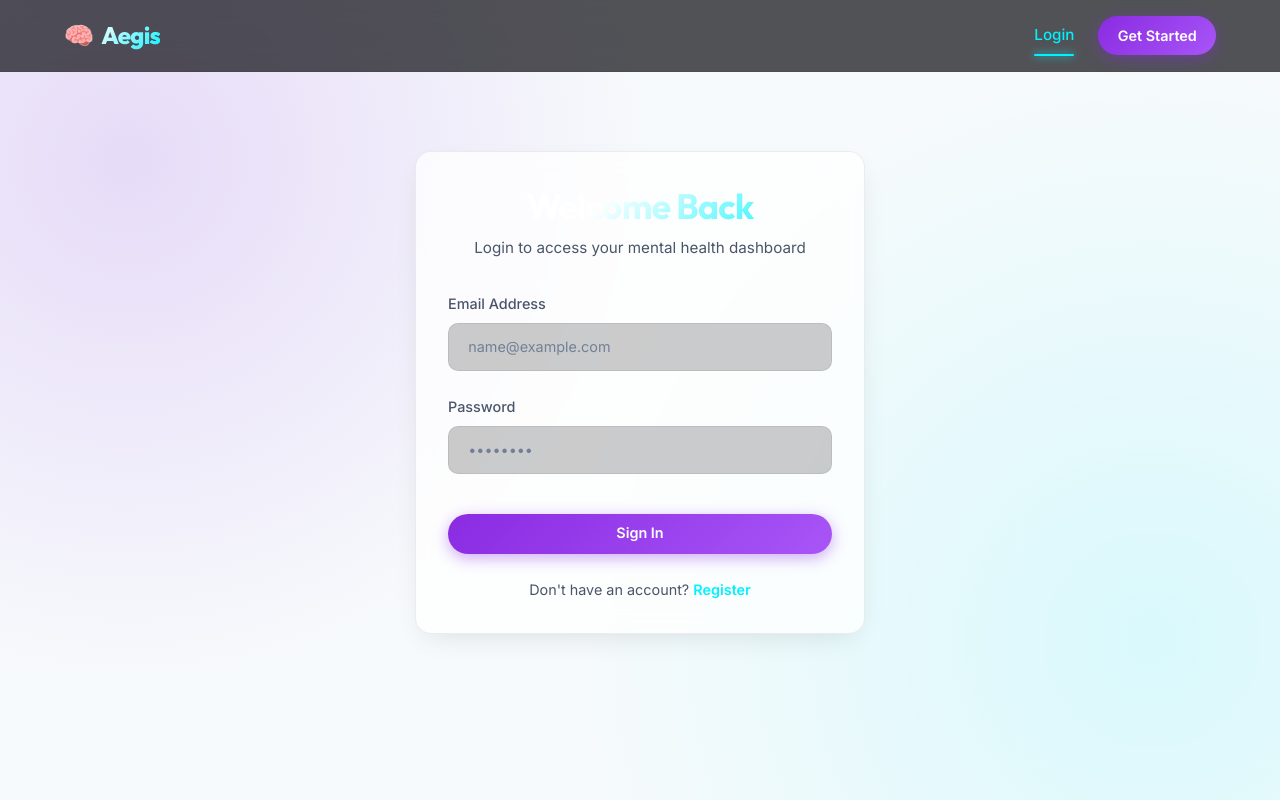
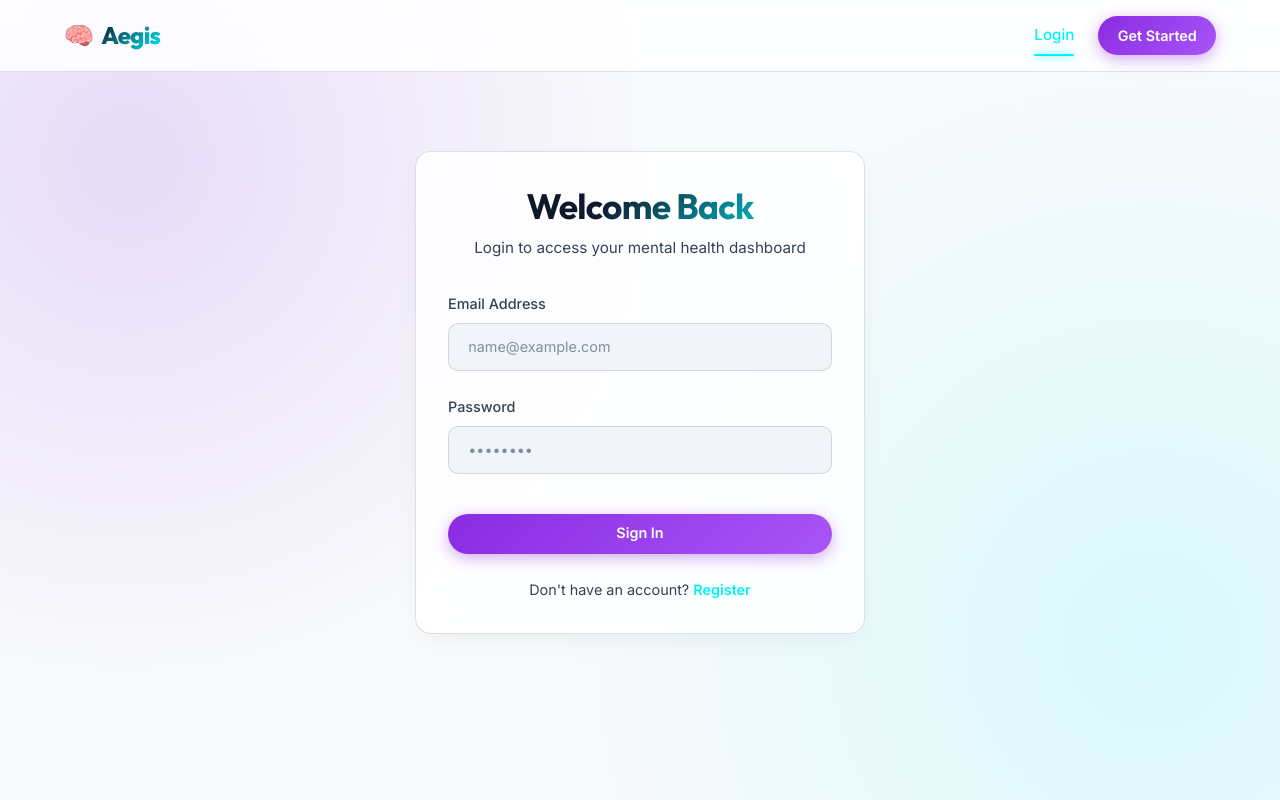
Before and after one commit to Nakkeeran-T/Mental-health-risk-assessment, a React (Vite) app in the folder frontend/: page /login in a window 1280 px wide. Built offline with nearby package versions, Linux system fonts and the light colour scheme.

Commit message:
Fixed the ui

```diff
--- a/frontend/src/components/DatePicker.css
+++ b/frontend/src/components/DatePicker.css
@@ -66,6 +66,10 @@
   width: 320px;
   z-index: var(--z-dropdown);
   padding: var(--space-4);
+  background: var(--bg-secondary);
+  border: 1px solid var(--border-glass);
+  border-radius: var(--radius-lg);
+  box-shadow: var(--shadow-premium);
   animation: dpSlideIn 0.25s cubic-bezier(0.22, 1, 0.36, 1);
 }
 
@@ -89,7 +93,7 @@
 }
 
 .dp-nav-btn {
-  background: none;
+  background: var(--bg-tertiary);
   border: 1px solid var(--border-glass);
   color: var(--text-secondary);
   width: 32px;
@@ -104,7 +108,7 @@
 }
 
 .dp-nav-btn:hover {
-  background: rgba(255, 255, 255, 0.06);
+  background: var(--bg-glass);
   border-color: var(--text-muted);
   color: var(--text-primary);
 }
@@ -186,7 +190,7 @@
 }
 
 .dp-cell:hover:not(:disabled) {
-  background: rgba(255, 255, 255, 0.06);
+  background: var(--bg-tertiary);
   color: var(--text-primary);
   border-color: var(--border-glass);
 }
@@ -204,7 +208,10 @@
 }
 
 /* Cells from adjacent months — visually dimmed */
-.dp-cell-outside { color: rgba(255, 255, 255, 0.15); }
+.dp-cell-outside {
+  color: var(--text-muted);
+  opacity: 0.45;
+}
 
 /* Today highlight */
 .dp-cell-today {
--- a/frontend/src/components/Navbar.css
+++ b/frontend/src/components/Navbar.css
@@ -8,7 +8,7 @@
 
 /* ── Outer container — sticky glass bar ── */
 .navbar-container {
-  background: rgba(10, 11, 16, 0.7);
+  background: var(--bg-glass);
   backdrop-filter: blur(12px);
   -webkit-backdrop-filter: blur(12px);
   border-bottom: 1px solid var(--border-glass);
@@ -38,7 +38,7 @@
   align-items: center;
   gap: var(--space-2);
   letter-spacing: -0.03em;
-  background: linear-gradient(135deg, #fff 30%, var(--accent-secondary) 100%);
+  background: linear-gradient(135deg, var(--text-primary) 30%, var(--accent-secondary) 100%);
   -webkit-background-clip: text;
   -webkit-text-fill-color: transparent;
   background-clip: text;
--- a/frontend/src/index.css
+++ b/frontend/src/index.css
@@ -81,8 +81,8 @@
     --bg-primary:   #0a0b10;
     --bg-secondary: #121420;
     --bg-tertiary:  #1b1e32;
-    --bg-glass:     rgba(18, 20, 32, 0.7);
-    --border-glass: rgba(255, 255, 255, 0.08);
+    --bg-glass:     rgba(18, 20, 32, 0.75);
+    --border-glass: rgba(255, 255, 255, 0.1);
 
     /* Accent colors — Indigo Violet + Cyber Teal */
     --accent-primary:       #8a2be2;
@@ -90,12 +90,10 @@
     --accent-secondary:     #00f2fe;
     --accent-secondary-glow: rgba(0, 242, 254, 0.3);
 
-    /* Text hierarchy
-       NOTE: --text-muted is #94a3b8 (upgraded from #718096) to meet
-       WCAG AA 4.5:1 contrast ratio on --bg-primary (#0a0b10).          */
-    --text-primary:   #fff;
-    --text-secondary: #a0aec0;
-    --text-muted:     #94a3b8;  /* was #718096 — upgraded for WCAG AA */
+    /* Text hierarchy */
+    --text-primary:   #ffffff;
+    --text-secondary: #cbd5e1;
+    --text-muted:     #94a3b8;
 
     /* Clinical severity / status palette */
     --color-low:      #00e676;
@@ -113,41 +111,38 @@
     --transition-fast:   all 0.15s ease;
     --transition-spring: all 0.4s cubic-bezier(0.34, 1.56, 0.64, 1);
 
-    /* ── Focus ring — used by all interactive elements ──
-       Using 2px offset + 3px ring ensures visibility on any bg color.  */
+    /* ── Focus ring — used by all interactive elements ── */
     --focus-ring-color:  rgba(0, 242, 254, 0.7);
     --focus-ring:        0 0 0 3px var(--focus-ring-color);
   }
 
-  /* ── Light Mode Overrides ──
-     Applied via .light-mode class (manual toggle) OR automatically via
-     prefers-color-scheme media query (below).                           */
+  /* ── Light Mode Overrides ── */
   .light-mode {
-    --bg-primary:     #f7fafc;
-    --bg-secondary:   #fff;
-    --bg-tertiary:    #edf2f7;
-    --bg-glass:       rgba(255, 255, 255, 0.75);
-    --border-glass:   rgba(0, 0, 0, 0.07);
-    --text-primary:   #1a202c;
-    --text-secondary: #4a5568;
-    --text-muted:     #718096;
-    --shadow-premium: 0 10px 30px -10px rgba(0, 0, 0, 0.12);
-    --focus-ring-color: rgba(138, 43, 226, 0.6);
+    --bg-primary:     #f8fafc;
+    --bg-secondary:   #ffffff;
+    --bg-tertiary:    #f1f5f9;
+    --bg-glass:       rgba(255, 255, 255, 0.85);
+    --border-glass:   rgba(0, 0, 0, 0.12);
+    --text-primary:   #0f172a;
+    --text-secondary: #334155;
+    --text-muted:     #64748b;
+    --shadow-premium: 0 10px 30px -10px rgba(0, 0, 0, 0.08);
+    --focus-ring-color: rgba(124, 58, 237, 0.6);
   }
 
   /* Auto-detect light mode via OS preference */
   @media (prefers-color-scheme: light) {
     :root:not(.dark-mode) {
-      --bg-primary:     #f7fafc;
-      --bg-secondary:   #fff;
-      --bg-tertiary:    #edf2f7;
-      --bg-glass:       rgba(255, 255, 255, 0.75);
-      --border-glass:   rgba(0, 0, 0, 0.07);
-      --text-primary:   #1a202c;
-      --text-secondary: #4a5568;
-      --text-muted:     #718096;
-      --shadow-premium: 0 10px 30px -10px rgba(0, 0, 0, 0.12);
-      --focus-ring-color: rgba(138, 43, 226, 0.6);
+      --bg-primary:     #f8fafc;
+      --bg-secondary:   #ffffff;
+      --bg-tertiary:    #f1f5f9;
+      --bg-glass:       rgba(255, 255, 255, 0.85);
+      --border-glass:   rgba(0, 0, 0, 0.12);
+      --text-primary:   #0f172a;
+      --text-secondary: #334155;
+      --text-muted:     #64748b;
+      --shadow-premium: 0 10px 30px -10px rgba(0, 0, 0, 0.08);
+      --focus-ring-color: rgba(124, 58, 237, 0.6);
     }
   }
 }
@@ -384,7 +379,7 @@
   .form-input {
     width: 100%;
     padding: 0.9rem 1.2rem;
-    background: rgba(0, 0, 0, 0.2);
+    background: var(--bg-tertiary);
     border: 1px solid var(--border-glass);
     border-radius: var(--radius-md);
     color: var(--text-primary);
@@ -396,12 +391,13 @@
   .form-input:focus-visible {
     border-color: var(--accent-secondary);
     box-shadow: 0 0 10px rgba(0, 242, 254, 0.2);
-    background: rgba(0, 0, 0, 0.3);
+    background: var(--bg-secondary);
     outline: none;
   }
 
   .form-input::placeholder {
     color: var(--text-muted);
+    opacity: 0.8;
   }
 
   .select-dark {
@@ -471,7 +467,7 @@
    ══════════════════════════════════════════════════════════════════════ */
 @layer utilities {
   .gradient-text {
-    background: linear-gradient(135deg, #fff 40%, var(--accent-secondary) 100%);
+    background: linear-gradient(135deg, var(--text-primary) 40%, var(--accent-secondary) 100%);
     -webkit-background-clip: text;
     -webkit-text-fill-color: transparent;
     background-clip: text;
--- a/frontend/src/pages/Assessment.css
+++ b/frontend/src/pages/Assessment.css
@@ -213,11 +213,11 @@
 }
 
 .option-button {
-  background: rgba(0, 0, 0, 0.2);
+  background: var(--bg-tertiary);
   border: 1px solid var(--border-glass);
   border-radius: var(--radius-lg);
   padding: 1.2rem 0.8rem;
-  color: var(--text-secondary);
+  color: var(--text-primary);
   cursor: pointer;
   transition: var(--transition-smooth);
   text-align: center;
--- a/frontend/src/pages/Auth.css
+++ b/frontend/src/pages/Auth.css
@@ -18,8 +18,9 @@
 .auth-title {
   font-size: 2.2rem;
   margin-bottom: 0.5rem;
-  background: linear-gradient(135deg, #fff 40%, var(--accent-secondary) 100%);
+  background: linear-gradient(135deg, var(--text-primary) 40%, var(--accent-secondary) 100%);
   -webkit-background-clip: text;
+  background-clip: text;
   -webkit-text-fill-color: transparent;
 }
 
--- a/frontend/src/pages/Chat.css
+++ b/frontend/src/pages/Chat.css
@@ -613,7 +613,7 @@
   display: flex;
   align-items: flex-end;
   gap: 0.75rem;
-  background: rgba(0, 0, 0, 0.25);
+  background: var(--bg-tertiary);
   border: 1px solid var(--border-glass);
   border-radius: 16px;
   padding: 0.6rem 0.6rem 0.6rem 1.1rem;
--- a/frontend/src/pages/Dashboard.css
+++ b/frontend/src/pages/Dashboard.css
@@ -28,7 +28,7 @@
 
 /* ── Welcome Banner ── */
 .welcome-banner {
-  background: linear-gradient(135deg, rgba(18, 20, 32, 0.85) 0%, rgba(138, 43, 226, 0.15) 100%);
+  background: linear-gradient(135deg, var(--bg-tertiary) 0%, rgba(138, 43, 226, 0.2) 100%);
   border: 1px solid var(--border-glass);
   border-radius: var(--radius-xl);
   padding: 2.2rem 2.5rem;
@@ -187,7 +187,7 @@
   align-items: center;
   gap: var(--space-4);
   padding: 0.9rem 1rem;
-  background: rgba(0, 0, 0, 0.15);
+  background: var(--bg-tertiary);
   border: 1px solid var(--border-glass);
   border-radius: var(--radius-lg);
   cursor: pointer;
@@ -195,7 +195,7 @@
 }
 
 .wellness-link-item:hover {
-  background: rgba(255, 255, 255, 0.06);
+  background: var(--bg-glass);
   border-color: var(--accent-secondary);
   transform: translateX(4px);
 }
@@ -239,8 +239,8 @@
   flex-direction: column;
   justify-content: center;
   align-items: center;
-  background: rgba(0, 0, 0, 0.3);
-  box-shadow: inset 0 0 20px rgba(255, 255, 255, 0.05);
+  background: var(--bg-tertiary);
+  box-shadow: inset 0 0 20px rgba(0, 0, 0, 0.1);
 }
 
 .risk-score-value {
```
Also changed, not shown: 1 other file (tests, documents, lock files or other folders).
